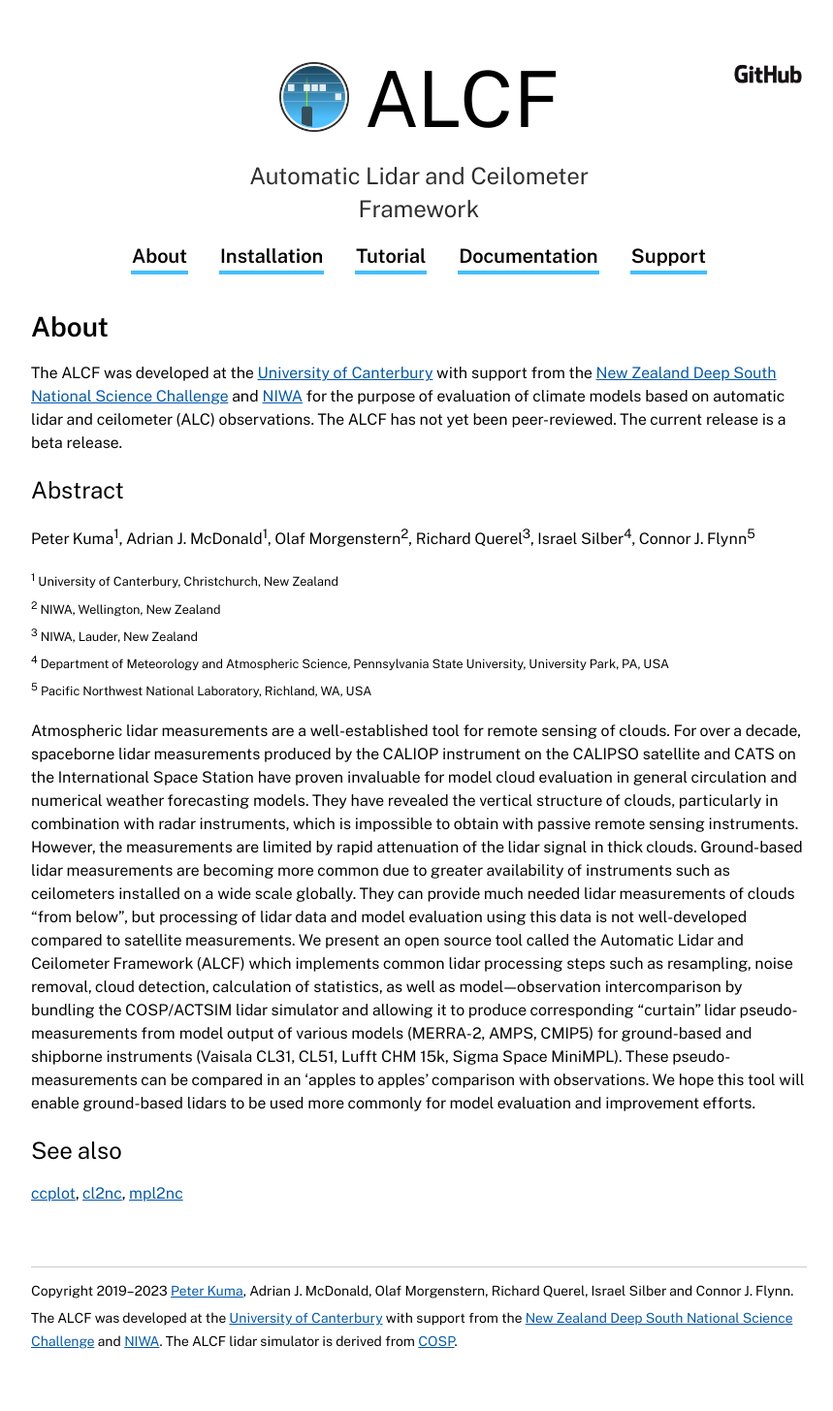
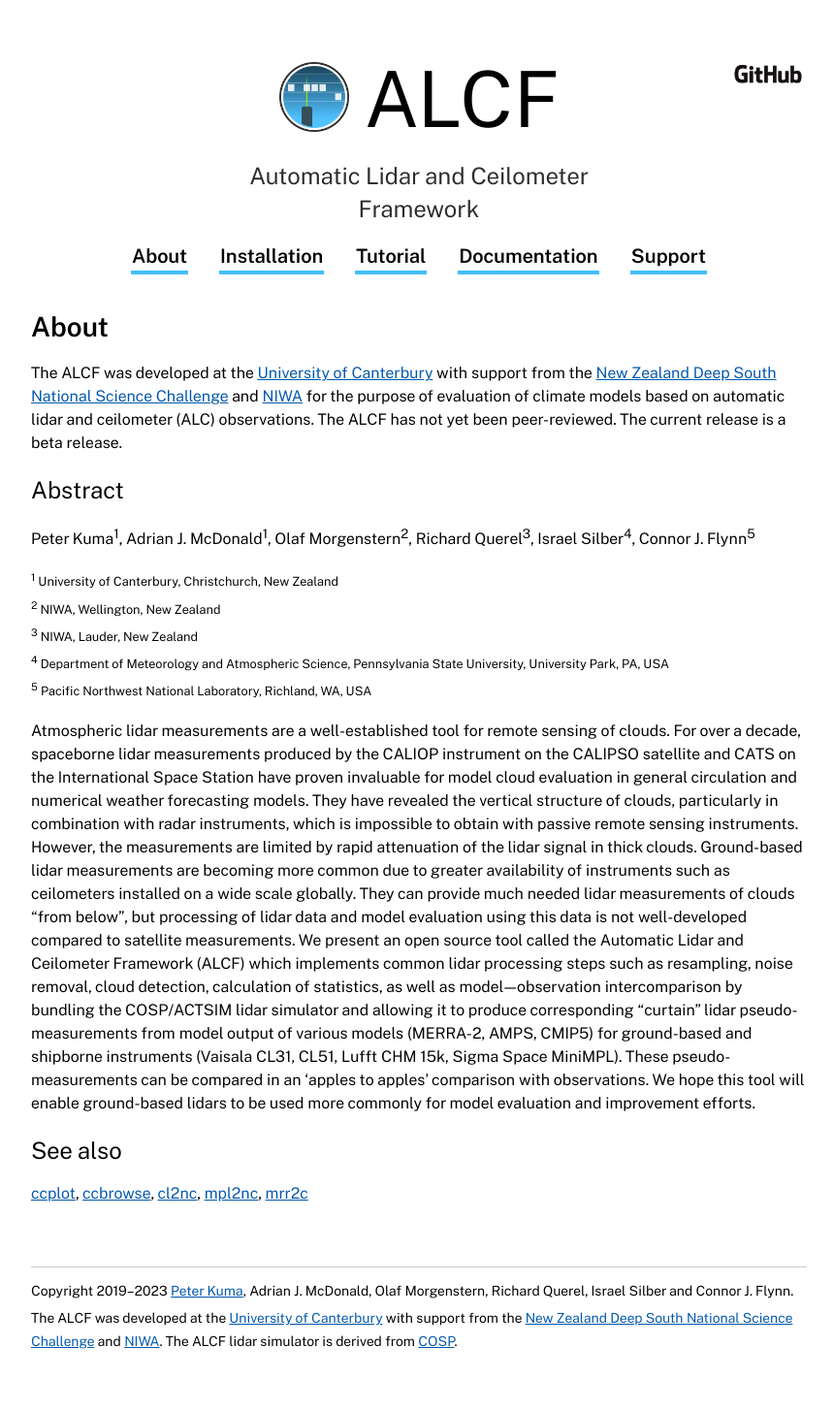
Before and after one commit to alcf-lidar/alcf, a Jekyll site: the page built from docs/about/index.md, in a window 1280 px wide. Shown: the whole page at 97% size, without its empty margins (208-1067 px from the left). Built offline with Jekyll 4.4.1, drawn with Linux system fonts in a browser that asks for light colours.

Commit message:
docs: Add links to See also in About

```diff
--- a/docs/_includes/about.md
+++ b/docs/_includes/about.md
@@ -24,5 +24,7 @@ Atmospheric lidar measurements are a well-established tool for remote sensing of
 ### See also
 
 [ccplot](https://ccplot.org),
+[ccbrowse](https://github.com/peterkuma/ccbrowse),
 [cl2nc](https://github.com/peterkuma/cl2nc),
-[mpl2nc](https://github.com/peterkuma/mpl2nc)
+[mpl2nc](https://github.com/peterkuma/mpl2nc),
+[mrr2c](https://github.com/peterkuma/mrr2c)
```
